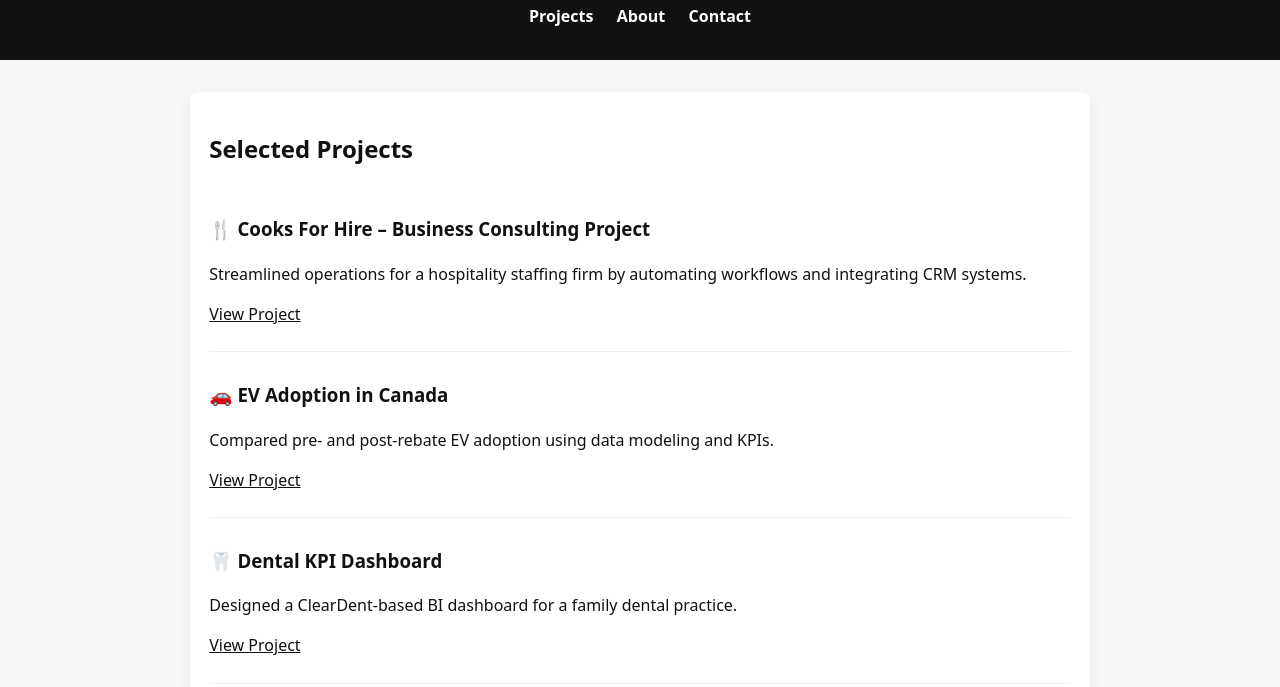
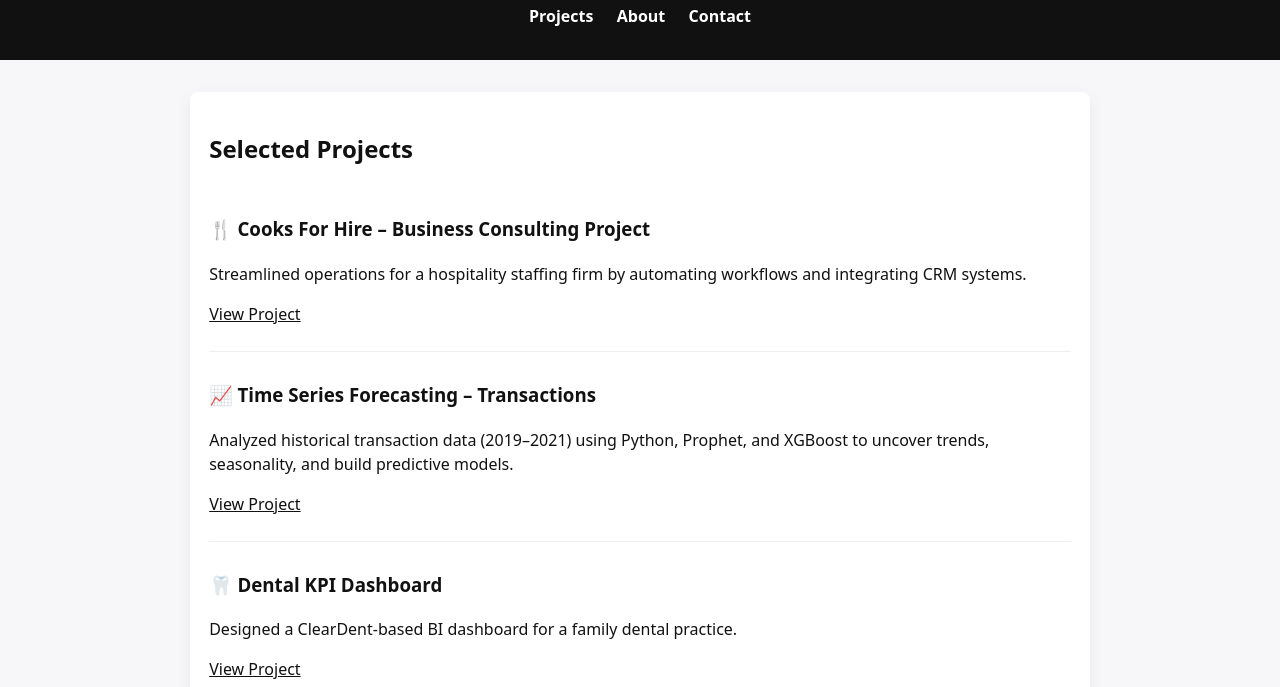
Before and after one commit to ahshekari/ahshekari.github.io, a plain HTML site: page index.html in a window 1280 px wide. Shown: the part 113-800 px from the top of the page. Drawn offline with Linux system fonts and the light colour scheme.

Commit message:
Update index.html

```diff
--- a/index.html
+++ b/index.html
@@ -27,9 +27,9 @@
           <p><a href="cfh-project.html">View Project</a></p>
         </li>
         <li>
-          <h3>🚗 EV Adoption in Canada</h3>
-          <p>Compared pre- and post-rebate EV adoption using data modeling and KPIs.</p>
-          <p><a href="#">View Project</a></p>
+          <h3>📈 Time Series Forecasting – Transactions</h3>
+          <p>Analyzed historical transaction data (2019–2021) using Python, Prophet, and XGBoost to uncover trends, seasonality, and build predictive models.</p>
+          <p><a href="forecasting-project.html">View Project</a></p>
         </li>
         <li>
           <h3>🦷 Dental KPI Dashboard</h3>
```
